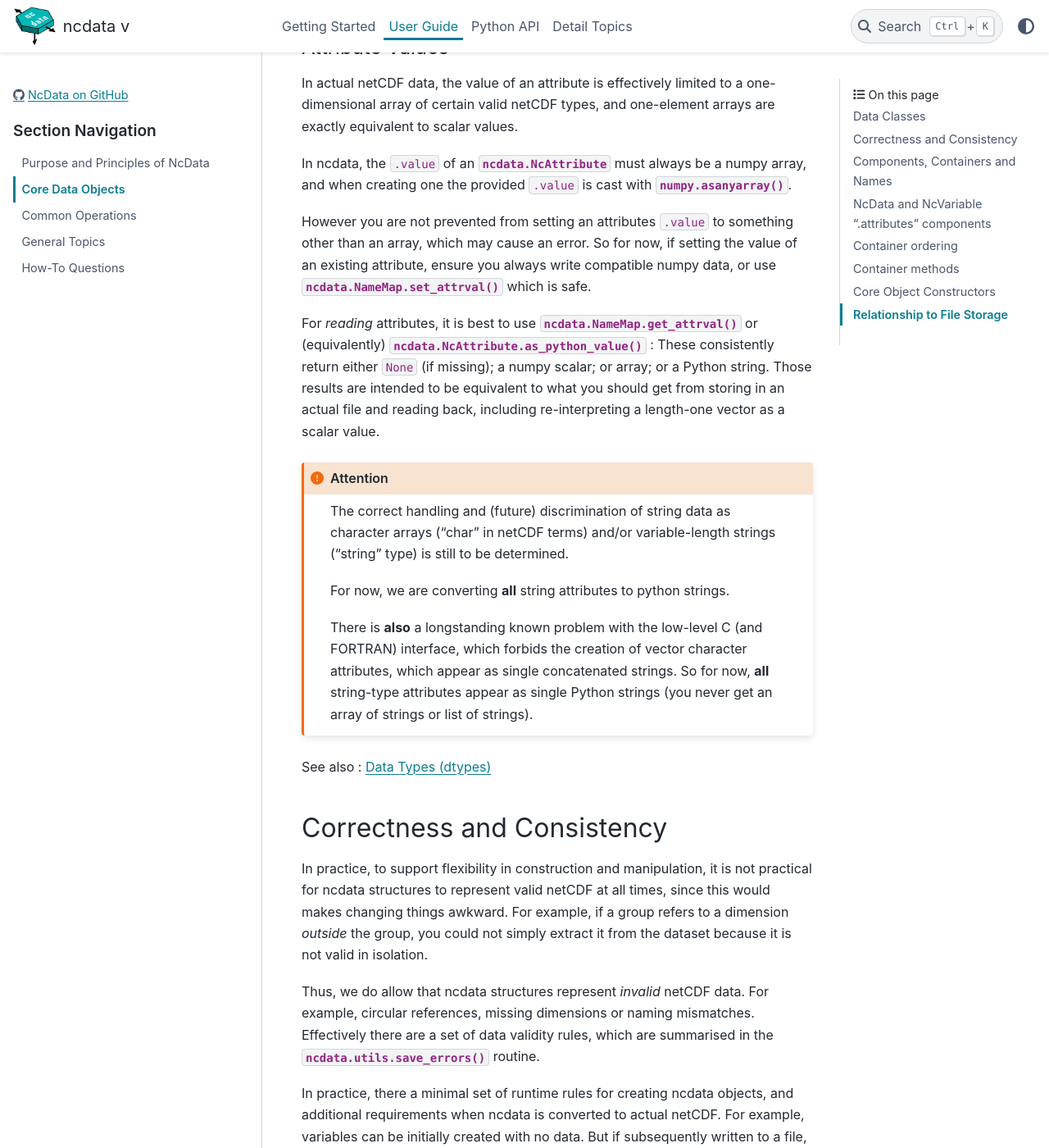
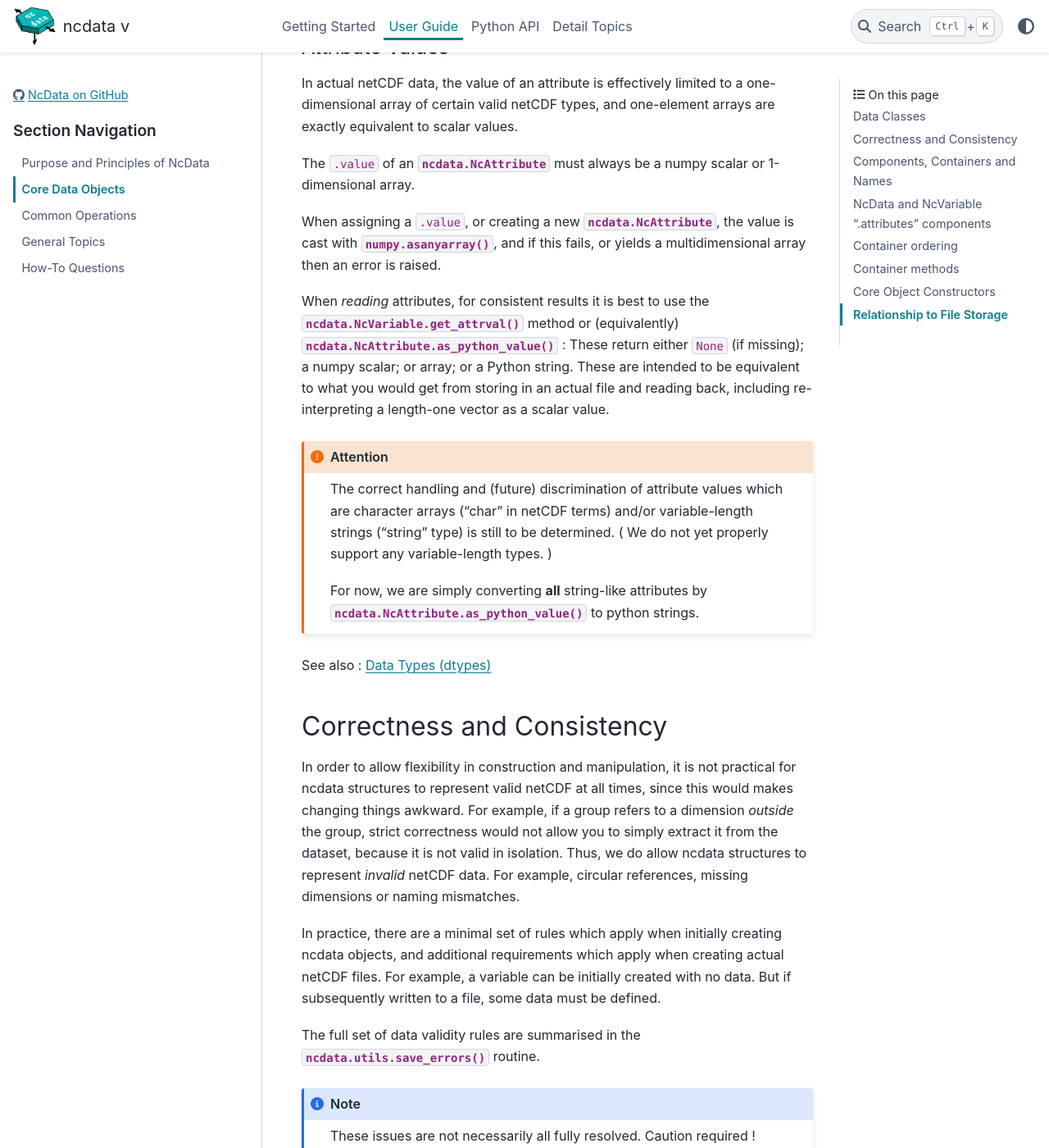
Before and after one commit to pp-mo/ncdata, a Sphinx documentation site: the page built from docs/userdocs/user_guide/data_objects.rst, in a window 1280 px wide and 1400 px high, scrolled down 2154 px. Shown: the whole window at 82% size. Built offline with Sphinx 7.4.7 and the PyData theme 0.15.4, drawn with Linux system fonts in a browser that asks for light colours; the version number could not be read and is left out; some of the changed text lies outside the part shown.

Commit message:
More fixes to correctness, consistency, readability.  Add example for string data fix.

```diff
--- a/docs/userdocs/getting_started/introduction.rst
+++ b/docs/userdocs/getting_started/introduction.rst
@@ -21,7 +21,7 @@ The following code snippets demonstrate the absolute basics.
 
     Likewise, internal consistency is not checked, so it is possible to create
     data that cannot be stored in an actual file.
-    See :func:`ncdata.utils.save_errors`.
+    See :ref:`correctness-checks`.
 
     We may revisit this in later releases to make data manipulation "safer".
 
@@ -109,7 +109,7 @@ which behaves like a dictionary::
 Attributes
 ^^^^^^^^^^
 Variables live in the ``attributes`` property of a :class:`~ncdata.NcData`
-or :class:`~ncdata.Variable`::
+or :class:`~ncdata.NcVariable`::
 
     >>> var.set_attrval('a', 1)
     NcAttribute('a', 1)
@@ -249,7 +249,7 @@ Thread safety
         >>> from ndata.threadlock_sharing import enable_lockshare
         >>> enable_lockshare(iris=True, xarray=True)
 
-    See details at :mod:`ncdata.threadlock_sharing`
+    See details at :ref:`thread_safety`.
 
 
 Working with NetCDF files
--- a/docs/userdocs/user_guide/data_objects.rst
+++ b/docs/userdocs/user_guide/data_objects.rst
@@ -87,28 +88,25 @@ Attribute Values
 In actual netCDF data, the value of an attribute is effectively limited to a one-dimensional
 array of certain valid netCDF types, and one-element arrays are exactly equivalent to scalar values.
 
-In ncdata, the ``.value`` of an :class:`ncdata.NcAttribute` must always be a numpy array, and
-when creating one the provided ``.value`` is cast with :func:`numpy.asanyarray`.
+The ``.value`` of an :class:`ncdata.NcAttribute` must always be a numpy scalar or 1-dimensional array.
 
-However you are not prevented from setting an attributes ``.value`` to something other than
-an array, which may cause an error.  So for now, if setting the value of an existing attribute,
-ensure you always write compatible numpy data, or use :meth:`ncdata.NameMap.set_attrval` which is safe.
+When assigning a ``.value``, or creating a new :class:`ncdata.NcAttribute`, the value
+is cast with :func:`numpy.asanyarray`, and if this fails, or yields a multidimensional array
+then an error is raised.
 
-For *reading* attributes, it is best to use :meth:`ncdata.NameMap.get_attrval` or (equivalently)
-:meth:`ncdata.NcAttribute.as_python_value()` :  These consistently return either
-``None`` (if missing); a numpy scalar; or array; or a Python string.  Those results are
-intended to be equivalent to what you should get from storing in an actual file and reading back,
+When *reading* attributes, for consistent results it is best to use the
+:meth:`ncdata.NcVariable.get_attrval` method or (equivalently) :meth:`ncdata.NcAttribute.as_python_value` :
+These return either ``None`` (if missing); a numpy scalar; or array; or a Python string.
+These are intended to be equivalent to what you would get from storing in an actual file and reading back,
 including re-interpreting a length-one vector as a scalar value.
 
 .. attention::
-   The correct handling and (future) discrimination of string data as character arrays ("char" in netCDF terms)
-   and/or variable-length strings ("string" type) is still to be determined.
+    The correct handling and (future) discrimination of attribute values which are character arrays
+    ("char" in netCDF terms) and/or variable-length strings ("string" type) is still to be determined.
+    ( We do not yet properly support any variable-length types. )
 
-   For now, we are converting **all** string attributes to python strings.
-
-   There is **also** a longstanding known problem with the low-level C (and FORTRAN) interface, which forbids the
-   creation of vector character attributes, which appear as single concatenated strings.  So for now, **all**
-   string-type attributes appear as single Python strings (you never get an array of strings or list of strings).
+    For now, we are simply converting **all** string-like attributes by
+    :meth:`ncdata.NcAttribute.as_python_value` to python strings.
 
 See also : :ref:`data-types`
 
@@ -116,21 +114,21 @@ See also : :ref:`data-types`
 
 Correctness and Consistency
 ---------------------------
-In practice, to support flexibility in construction and manipulation, it is
-not practical for ncdata structures to represent valid netCDF at
-all times, since this would makes changing things awkward.
-For example, if a group refers to a dimension *outside* the group, you could not simply
-extract it from the dataset because it is not valid in isolation.
+In order to allow flexibility in construction and manipulation, it is not practical
+for ncdata structures to represent valid netCDF at all times, since this would makes
+changing things awkward.
+For example, if a group refers to a dimension *outside* the group, strict correctness
+would not allow you to simply extract it from the dataset, because it is not valid in isolation.
+Thus, we do allow ncdata structures to represent *invalid* netCDF data.
+For example, circular references, missing dimensions or naming mismatches.
 
-Thus, we do allow that ncdata structures represent *invalid* netCDF data.
-For example, circular references, missing dimensions or naming mismatches.
-Effectively there are a set of data validity rules, which are summarised in the
+In practice, there are a minimal set of rules which apply when initially creating
+ncdata objects, and additional requirements which apply when creating actual netCDF files.
+For example, a variable can be initially created with no data.  But if subsequently written
+to a file, some data must be defined.
+
+The full set of data validity rules are summarised in the
 :func:`ncdata.utils.save_errors` routine.
-
-In practice, there a minimal set of runtime rules for creating ncdata objects, and
-additional requirements when ncdata is converted to actual netCDF.  For example,
-variables can be initially created with no data.  But if subsequently written to a file,
-data must be assigned first.
 
 .. Note::
   These issues are not necessarily all fully resolved.  Caution required !
```
Also changed, not shown: other parts of docs/userdocs/user_guide/data_objects.rst (+3 -1 lines), docs/details/interface_support.rst (+3 -13 lines), docs/userdocs/user_guide/general_topics.rst (+15 -3 lines), docs/userdocs/user_guide/howtos.rst (+39 -0 lines).
